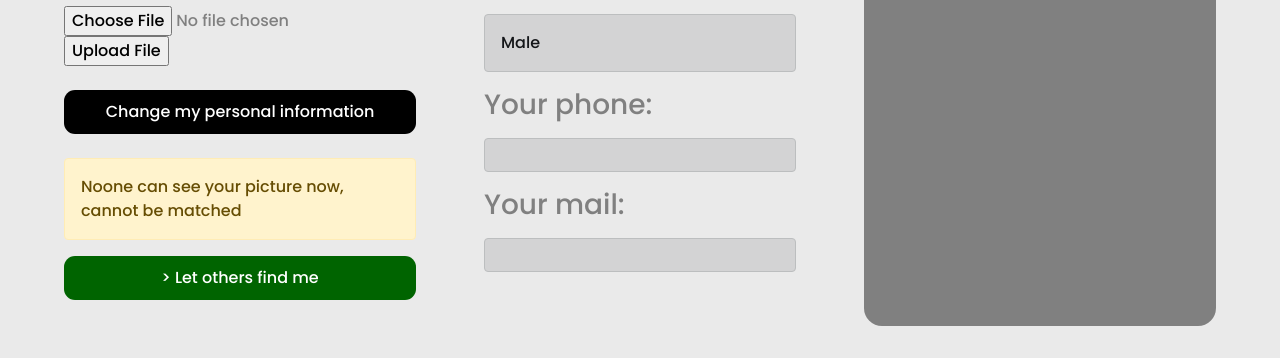
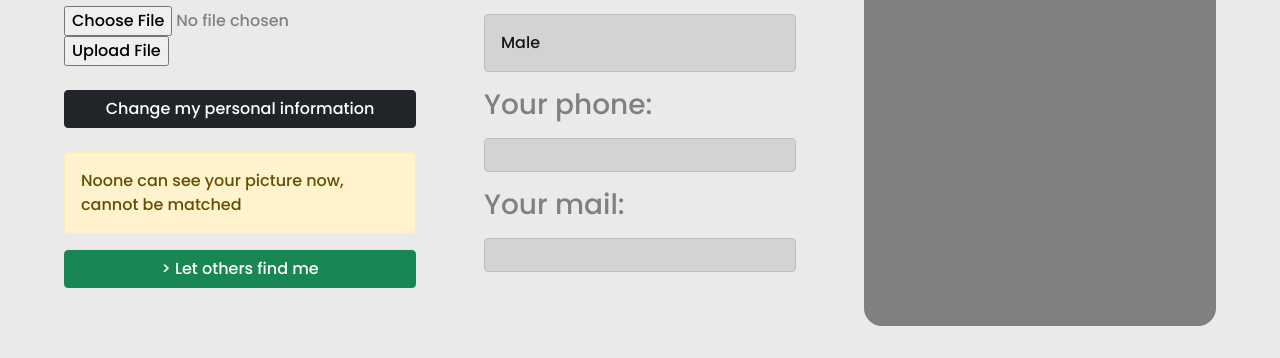
Before and after one commit to Meowmeow-alt/Reconnect, a Flask app: page /portfolio in a window 1280 px wide. Shown: the part 442-800 px from the top of the page. Run offline with Flask 3, Linux system fonts and the light colour scheme; the visitor is signed in with stand-in values (Sample User, id 1); data that the repository does not hold is empty; some web fonts are replaced.

Commit message:
Update UI

```diff
--- a/frontend/templates/backbar.html
+++ b/frontend/templates/backbar.html
@@ -2,7 +2,7 @@
 
     <nav class="navbar mx-3 px-5">
         <ul>
-            <li><a href="/" class="getstarted">Back to Homepage</a></li>
+            <li><a href="/"><button class="btn btn-dark">Back to Homepage</button></a></li>
         </ul>
     </nav>
 </header>
--- a/frontend/templates/navbar.html
+++ b/frontend/templates/navbar.html
@@ -8,10 +8,10 @@
         </ul>
         <ul>
             {% if session['username'] %}
-                <li><a href="/logout" id="logout" class="getstarted">Logout</a></li>
+                <a href="/logout" id="logout"><button class="btn btn-dark">Logout</button></a>
             {% else %}
-                <li><a href="/register" class="register">Register</a></li>
-                <li><a href="/login" class="getstarted">Login</a></li>
+                <li><a href="/register"><button class="btn-secondary">Register</button></a></li>
+                <li><a href="/login"><button class="btn btn-dark">Login</button></a></li>
             {% endif %}
         </ul>
         <i class="bi bi-list mobile-nav-toggle"></i>
--- a/frontend/templates/portfolio.html
+++ b/frontend/templates/portfolio.html
@@ -27,13 +27,13 @@ Your Profile
                 </form>
             </div>
 
-            <a href="/personal"><button class="personal-update mb-4">Change my personal information</button></a>
+            <a href="/personal"><button class="btn btn-dark mb-4" style="width: 100%;">Change my personal information</button></a>
             {% if findme == False %}
                 <div class="alert alert-warning">Noone can see your picture now, cannot be matched</div>
-                <a href="/verified"><button class="personal-update" style="background: darkgreen;">> Let others find me</button></a>
+                <a href="/verified"><button class="btn btn-success" style="width: 100%;">> Let others find me</button></a>
             {% else %}
                 <div class="alert alert-success">Your picture is onsite, can be matched.</div>
-                <a href="/deverified"><button class="personal-update" style="background: darkred;">> Stop finding me</button></a>
+                <a href="/deverified"><button class="btn btn-danger">> Stop finding me</button></a>
             {% endif %}
         </div>
 
```
Also changed, not shown: frontend/templates/result.html (+34 -10 lines).
